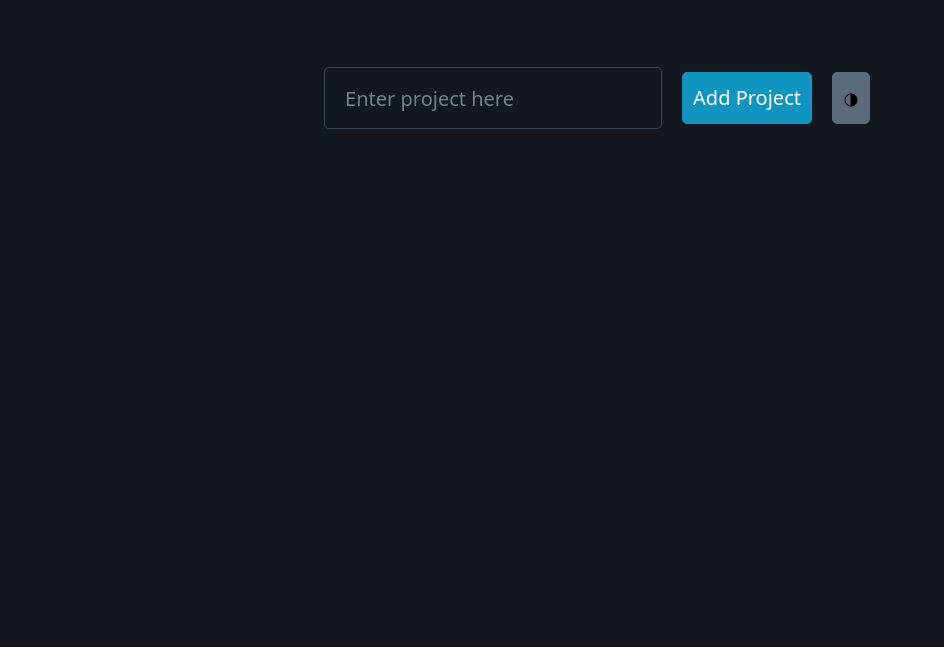
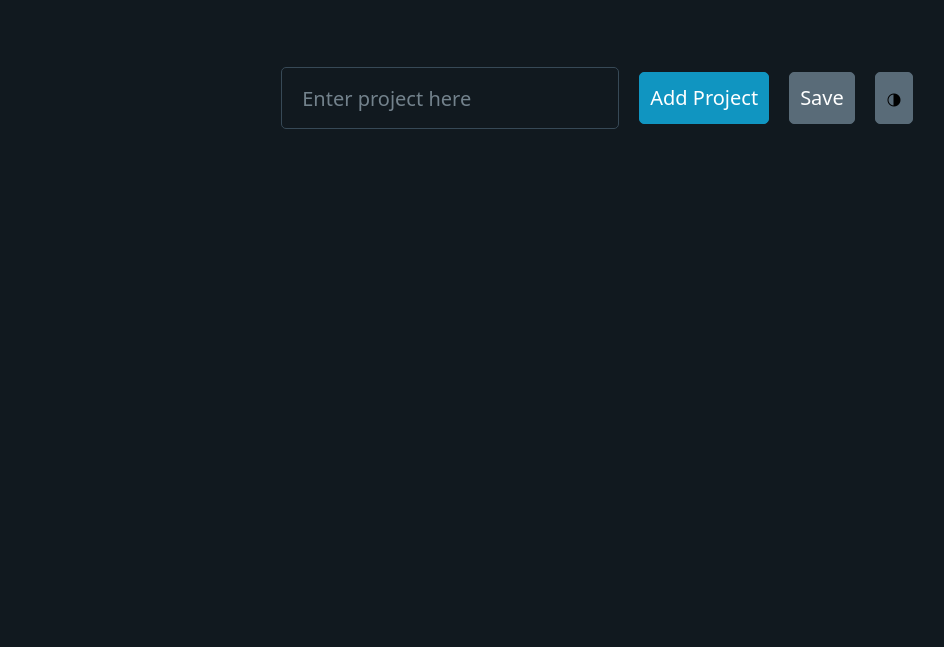
Before and after one commit to hatipocan/toDoApp, a plain HTML site: page index.html in a window 1280 px wide. Shown: the part 153-800 px from the top of the page, without its empty margins (43-987 px from the left). Drawn offline with nearby package versions, Linux system fonts and the light colour scheme.

Commit message:
%90 functional

```diff
--- a/index.html
+++ b/index.html
@@ -19,6 +19,7 @@
             <ul>
                 <li><input type="text" id="project-name"  placeholder="Enter project here"></li>
                 <li><a href="#" role="button" id="add-project">Add Project</a></li>
+                <li><a href="#" role="button" id="save-project" class="secondary">Save</a></li>
                 <li><a href="#" role="button" class="secondary" id="theme-button"><img src="./7401ea23166c99f88724.png" alt="#"></a></li>
             </ul>
 
```
